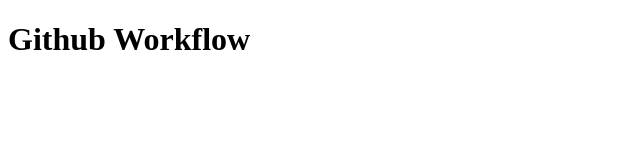
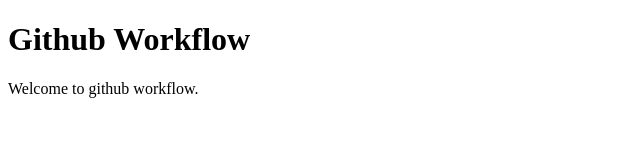
Before and after one commit to nandahadymulya/github-workflow, a plain HTML site: page index.html in a window 1280 px wide. Shown: the whole page, without its empty margins (0-640 px from the left). Drawn offline with Linux system fonts and the light colour scheme.

Commit message:
update html

```diff
--- a/index.html
+++ b/index.html
@@ -4,11 +4,12 @@
 <head>
     <meta charset="UTF-8">
     <meta name="viewport" content="width=device-width, initial-scale=1.0">
-    <title>Document</title>
+    <title>Github Workflow</title>
 </head>
 
 <body>
     <h1>Github Workflow</h1>
+    <p>Welcome to github workflow.</p>
 </body>
 
 </html>
```
